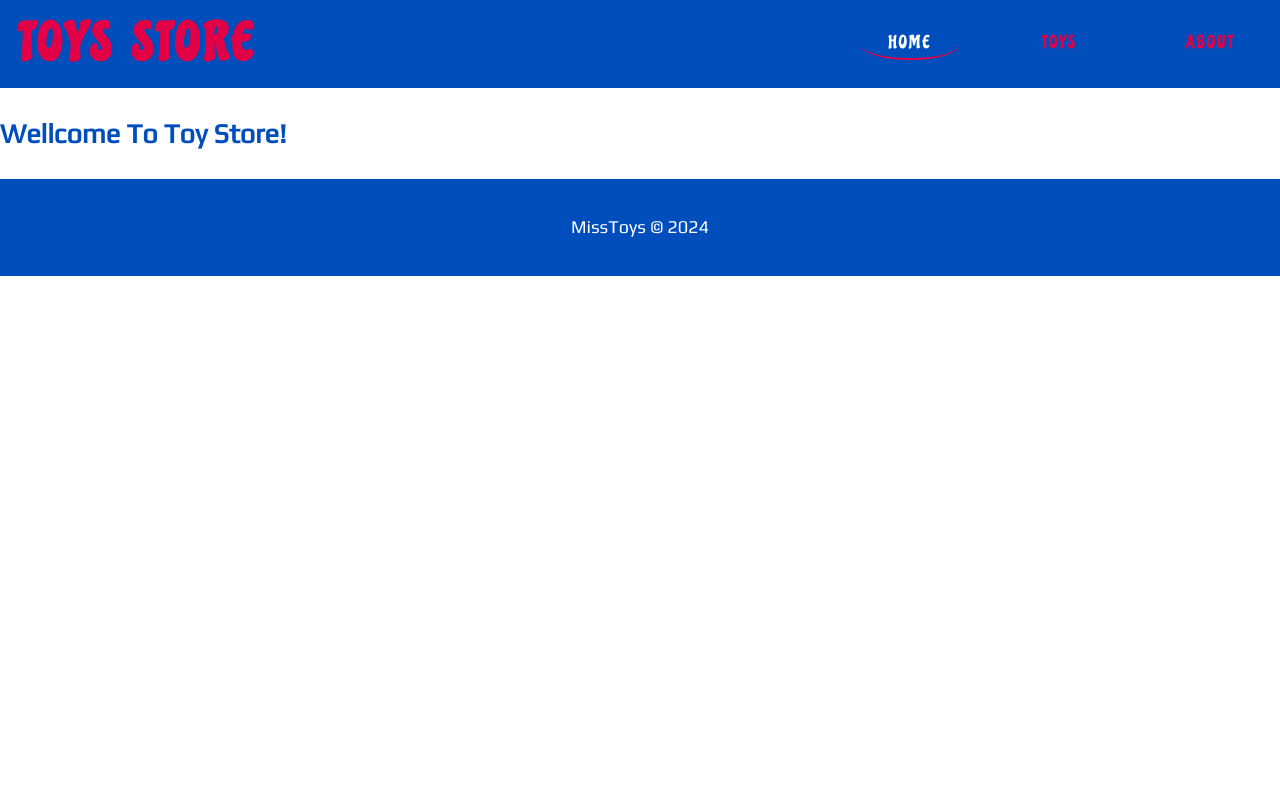
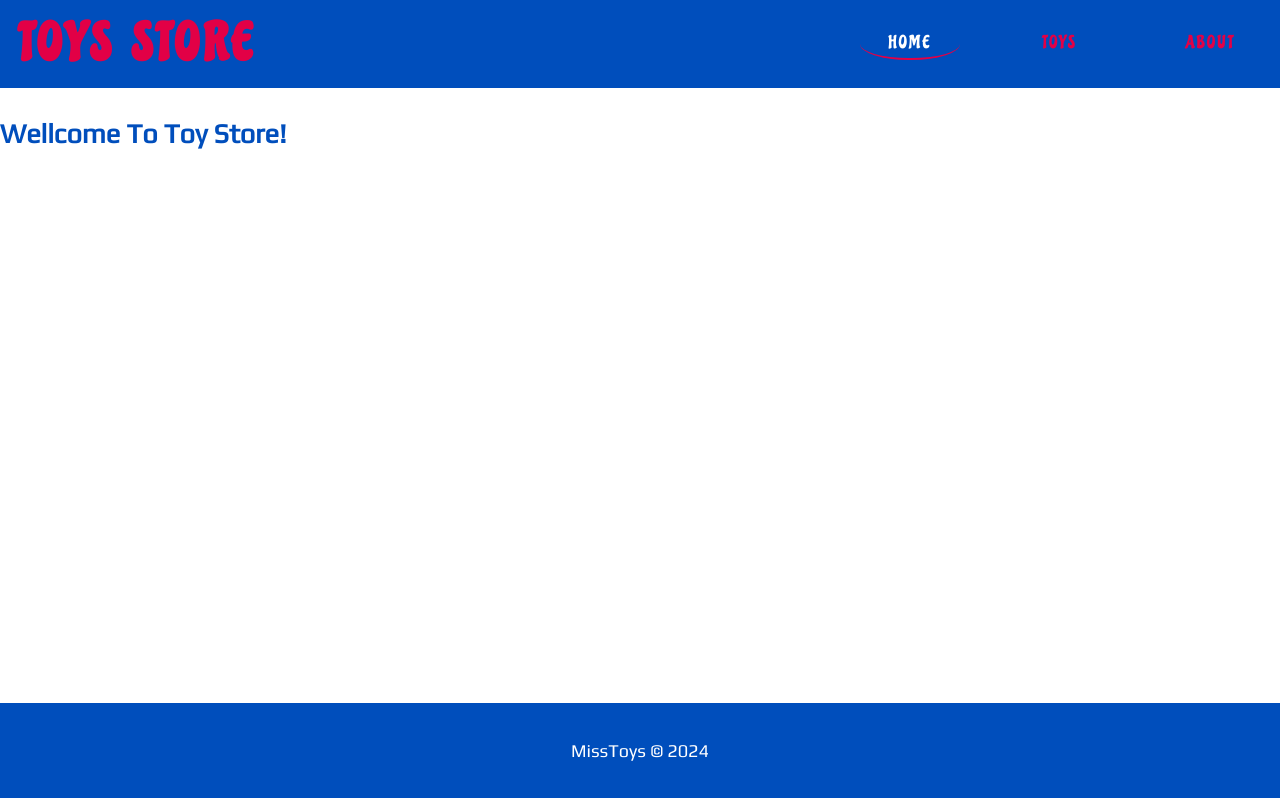
Before and after one commit to DekelAH/missToys-proj, a React (Vite) app: page /toy/edit/1 in a window 1280 px wide. Built offline with nearby package versions, Linux system fonts and the light colour scheme.

Commit message:
Redesigned footer

```diff
--- a/src/assets/css/cmps/AppFooter.css
+++ b/src/assets/css/cmps/AppFooter.css
@@ -1,5 +1,5 @@
 .app-footer {
-  position: relative; /* Fixes the footer relative to the viewport */
+  position: fixed; /* Fixes the footer relative to the viewport */
   bottom: 0;      /* Anchors the footer to the bottom edge of the viewport */
   left: 0;        /* Anchors the footer to the left edge of the viewport */
   width: 100%;    /* Makes the footer span the entire width of the viewport */
```
